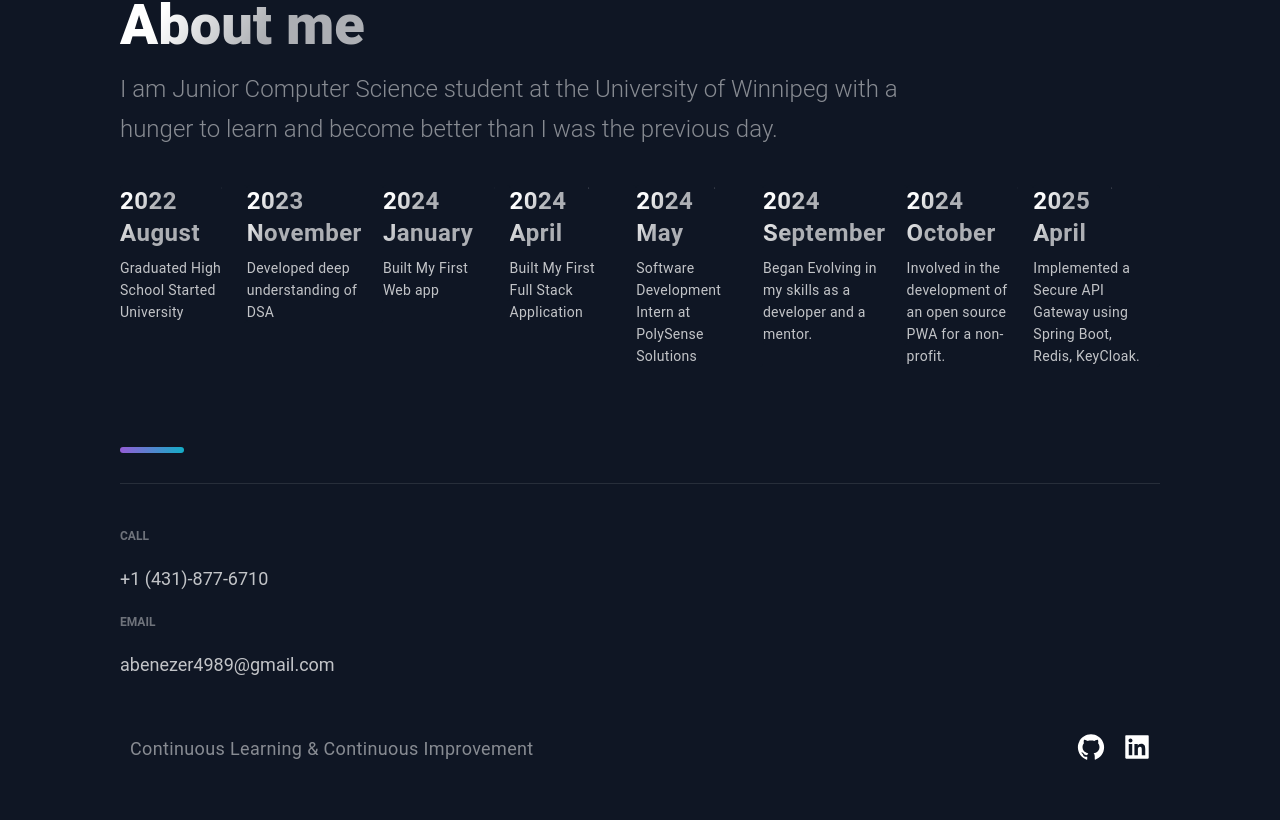
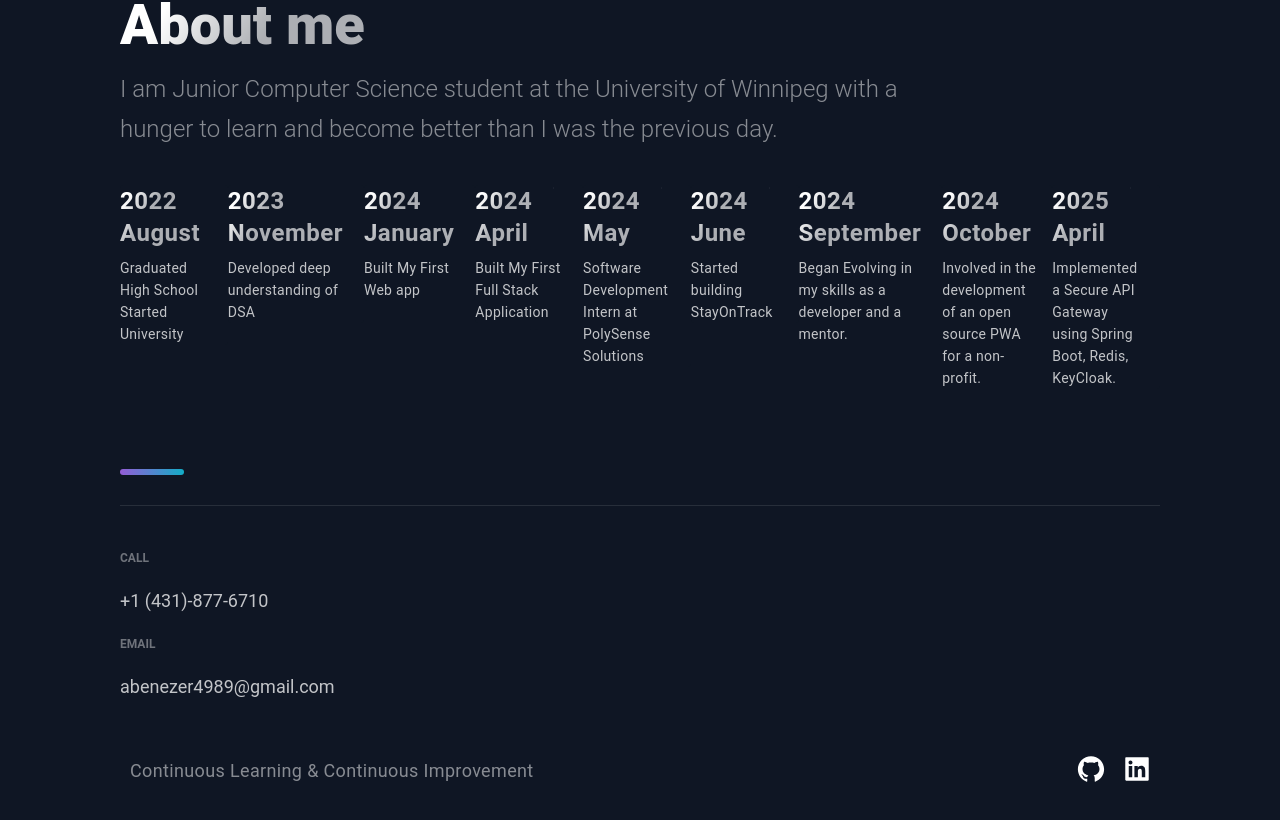
Before and after one commit to calmHeaven/NEXTJSPortfolio, a Next.js app: page / in a window 1280 px wide. Shown: the part 3324-4144 px from the top of the page. Built offline with nearby package versions, Linux system fonts and the light colour scheme.

Commit message:
Add milestone for starting StayOnTrack project

```diff
--- a/src/constants/constants.js
+++ b/src/constants/constants.js
@@ -41,6 +41,7 @@ export const TimeLineData = [
   {month:months[1-1], year: 2024, text: 'Built My First Web app'},
   {month:months[4-1], year: 2024, text: 'Built My First Full Stack Application'},
   {month:months[5-1], year:2024, text:'Software Development Intern at PolySense Solutions'},
+  {month:months[6-1], year:2024, text:'Started building StayOnTrack'},
   {month:months[9-1], year: 2024, text: 'Began Evolving in my skills as a developer and a mentor.' },
   {month:months[10-1], year: 2024, text: 'Involved in the development of an open source PWA for a non-profit.' },
   {month:months[4-1], year: 2025, text: 'Implemented a Secure API Gateway using Spring Boot, Redis, KeyCloak.' }
```
